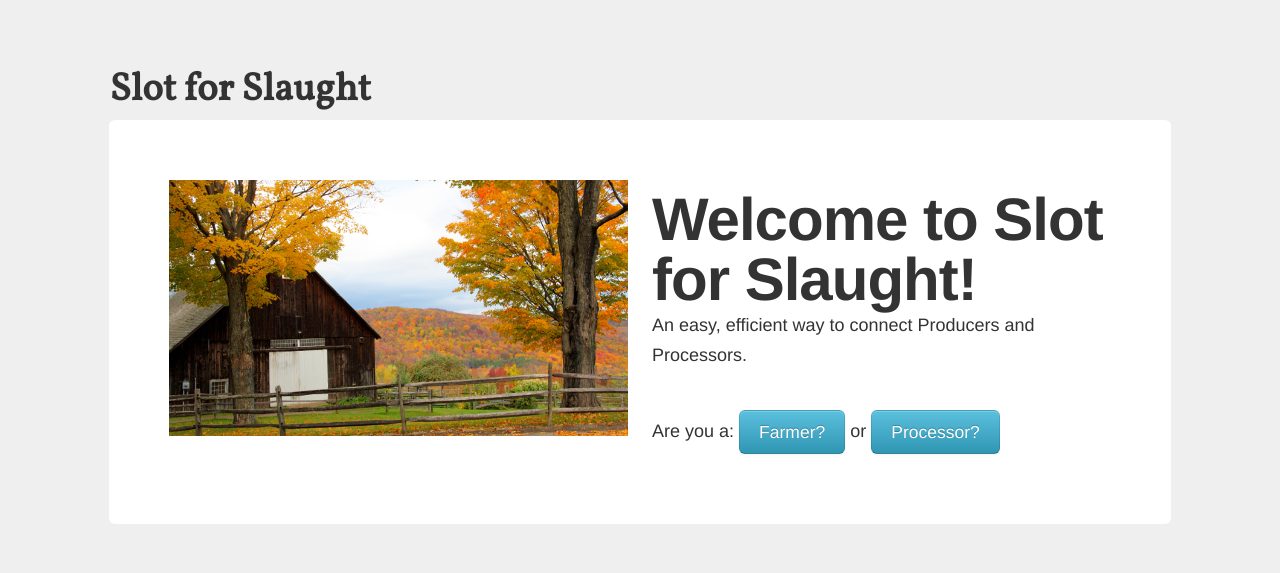
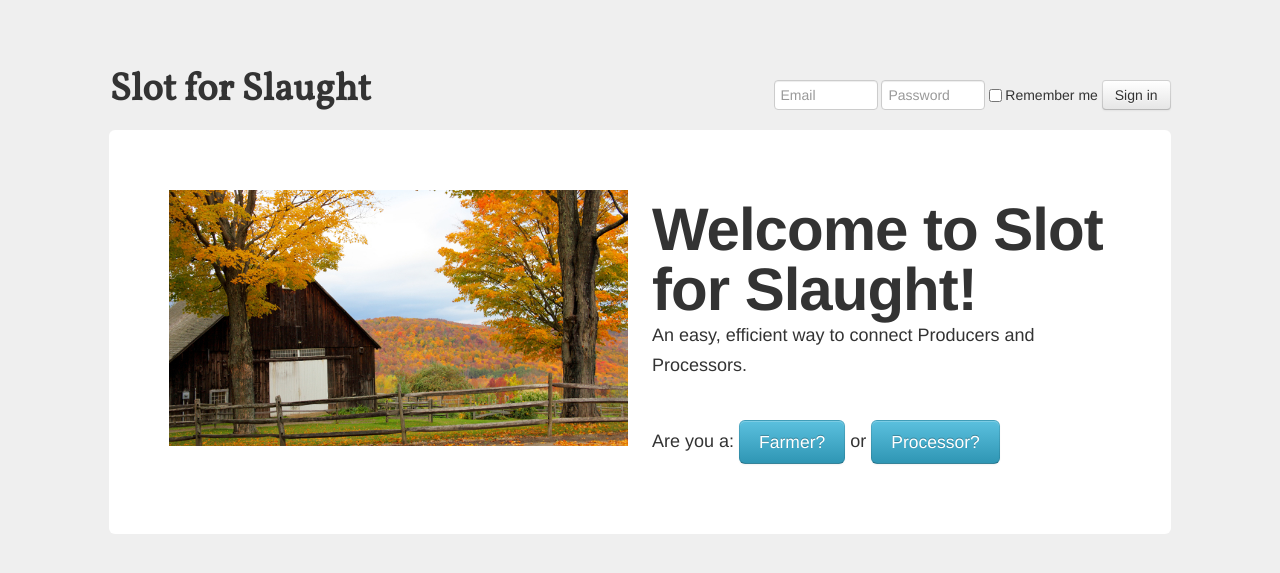
Before and after one commit to triplec1988/Hack----Meat, a Django app: page / in a window 1280 px wide. Shown: the top 573 px of the page. Run offline with Django 3.2, Linux system fonts and the light colour scheme; parts of the project's set-up code (start-up, migrations or seed data) failed here and were passed over; some libraries are stand-ins or nearby versions.

Commit message:
add login to main page

```diff
--- a/templates/base/home.html
+++ b/templates/base/home.html
@@ -7,11 +7,18 @@
 
 {% block content %}
 <div class="row-fluid splash-title-row">
-    <div class="span1"></div>
-    <div class="span5">
-        <h1 class="splash-title">
+    <div class="span10 offset1">
+        <h1 class="splash-title" style="float:left">
             Slot for Slaught
         </h1>
+        <form class="form-inline" style="float:right; margin-top:20px">
+          <input type="text" class="input-small" placeholder="Email">
+          <input type="password" class="input-small" placeholder="Password">
+          <label class="checkbox">
+            <input type="checkbox"> Remember me
+          </label>
+          <button type="submit" class="btn">Sign in</button>
+        </form>
     </div>
 </div>
 
```
Also changed, not shown: templates/account/signup_processor.html (+34 -0 lines).
